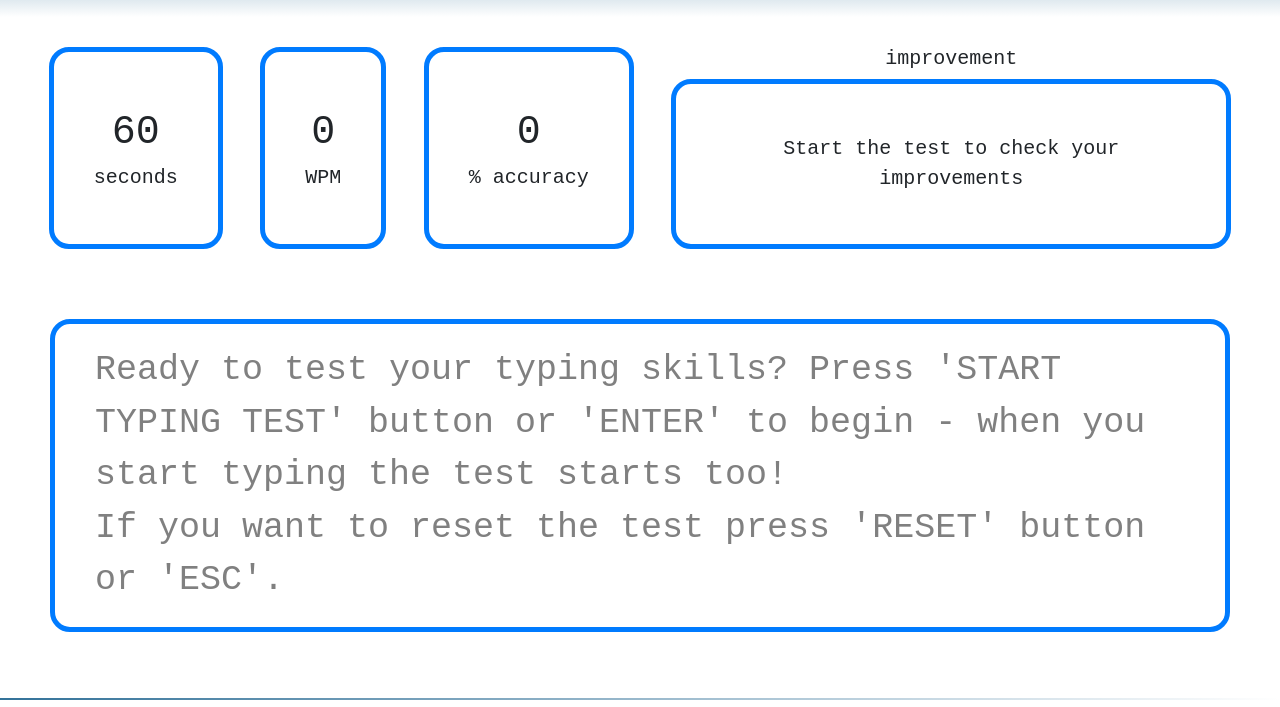
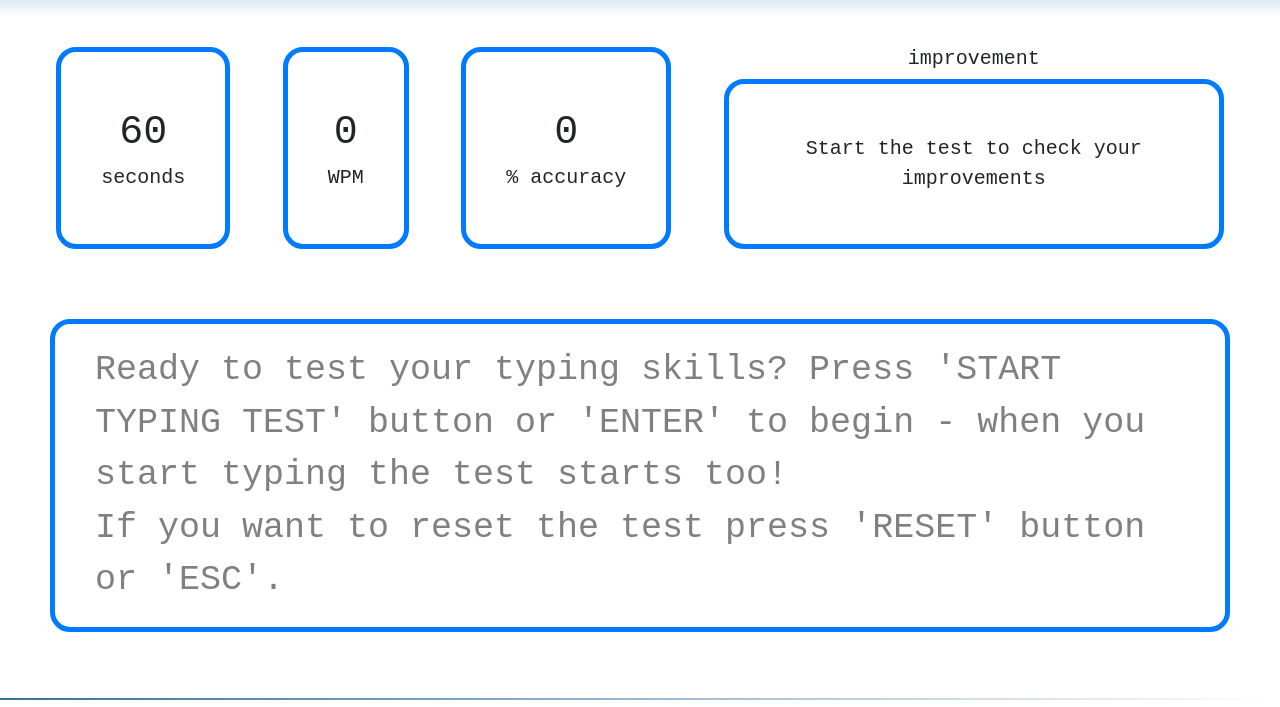
Before and after one commit to MildaBar/Typing-Speed-Test-App, a website built with Vite: page typing-speed-test-app/index.html in a window 1280 px wide. Shown: the part 93-800 px from the top of the page. Built offline with nearby package versions, Linux system fonts and the light colour scheme.

Commit message:
changed #improvement width vh to px

```diff
--- a/typing-speed-test-app/metrics/metrics.css
+++ b/typing-speed-test-app/metrics/metrics.css
@@ -38,7 +38,7 @@
 }
 
 #improvement {
-  width: 70vh;
+  width: 500px;
   text-align: center;
 }
 
```
